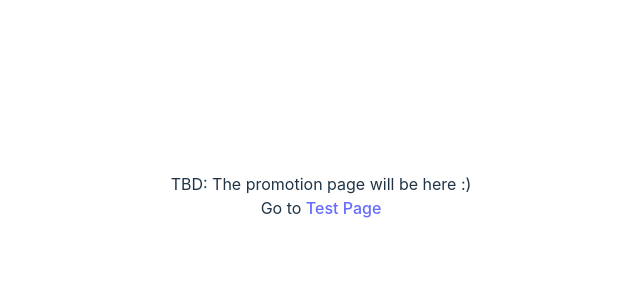
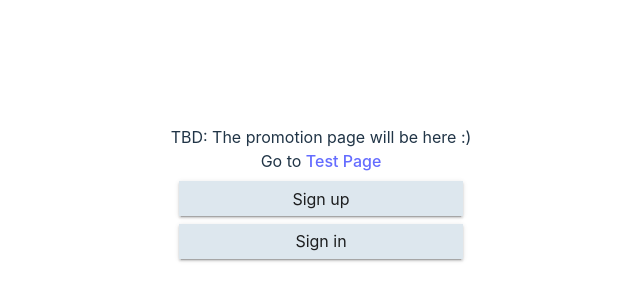
Before and after one commit to kusa-mochi/lite-sns, a React (Vite) app in the folder src/cmd/client/lite-sns-client/: page / in a window 1280 px wide. Shown: the part 204-504 px from the top of the page, without its empty margins (319-959 px from the left). Built offline with nearby package versions, Linux system fonts and the light colour scheme.

Commit message:
make bases of the signup and signin pages.

```diff
--- a/src/cmd/client/lite-sns-client/src/pages/index.tsx
+++ b/src/cmd/client/lite-sns-client/src/pages/index.tsx
@@ -1,4 +1,16 @@
+import { css } from "@emotion/css";
+import Button from "../components/molecules/button";
+
 export default function Home() {
+
+    const signupButtonContainerStyle = css`
+        margin: 8px;
+    `
+
+    const signinButtonContainerStyle = css`
+        margin: 8px;
+    `
+
     return (
         <>
             <div>
@@ -7,6 +19,14 @@ export default function Home() {
             <div>
                 Go to <a href="/test">Test Page</a>
             </div>
+            <div>
+                <div className={signupButtonContainerStyle}>
+                    <Button onClick={() => {location.replace("/signup")}}>Sign up</Button>
+                </div>
+                <div className={signinButtonContainerStyle}>
+                    <Button onClick={() => {location.replace("/signin")}}>Sign in</Button>
+                </div>
+            </div>
         </>
     )
 }
--- /dev/null
+++ b/src/cmd/client/lite-sns-client/src/pages/signin.tsx
@@ -0,0 +1,25 @@
+import { MouseEvent, useState } from "react"
+import Button from "../components/molecules/button"
+
+export default function Signin() {
+    const [cnt, setCnt] = useState(0)
+    function ClickTest(e: MouseEvent) {
+        setCnt(cnt + 1)
+        console.log(`x:${e.pageX}, y:${e.pageY}`)
+    }
+    return (
+        <>
+            <Button primary>
+                This is a test component.
+            </Button>
+            <div>
+                <Button enabled={false}>Disabled button</Button>
+                <Button focused>Focused button</Button>
+                <Button active>Active button</Button>
+                <Button onClick={ClickTest}>Click Test</Button>
+                <div>cnt:{cnt}</div>
+                <p>Go to <a href="/test2">Test2 Page</a></p>
+            </div>
+        </>
+    )
+}
--- /dev/null
+++ b/src/cmd/client/lite-sns-client/src/pages/signup.tsx
@@ -0,0 +1,25 @@
+import { MouseEvent, useState } from "react"
+import Button from "../components/molecules/button"
+
+export default function Signup() {
+    const [cnt, setCnt] = useState(0)
+    function ClickTest(e: MouseEvent) {
+        setCnt(cnt + 1)
+        console.log(`x:${e.pageX}, y:${e.pageY}`)
+    }
+    return (
+        <>
+            <Button primary>
+                This is a test component.
+            </Button>
+            <div>
+                <Button enabled={false}>Disabled button</Button>
+                <Button focused>Focused button</Button>
+                <Button active>Active button</Button>
+                <Button onClick={ClickTest}>Click Test</Button>
+                <div>cnt:{cnt}</div>
+                <p>Go to <a href="/test2">Test2 Page</a></p>
+            </div>
+        </>
+    )
+}
```
